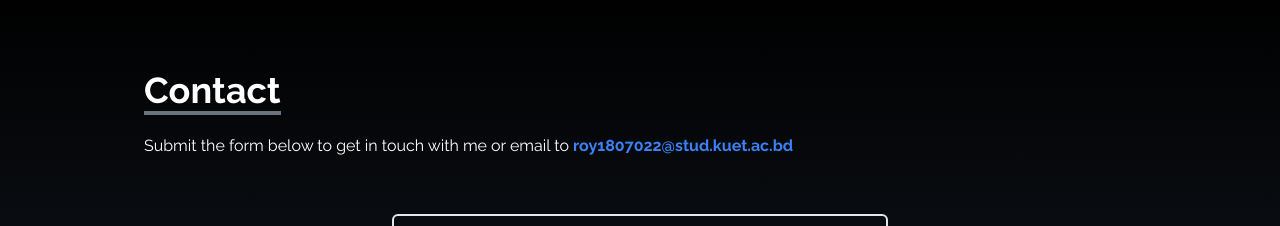
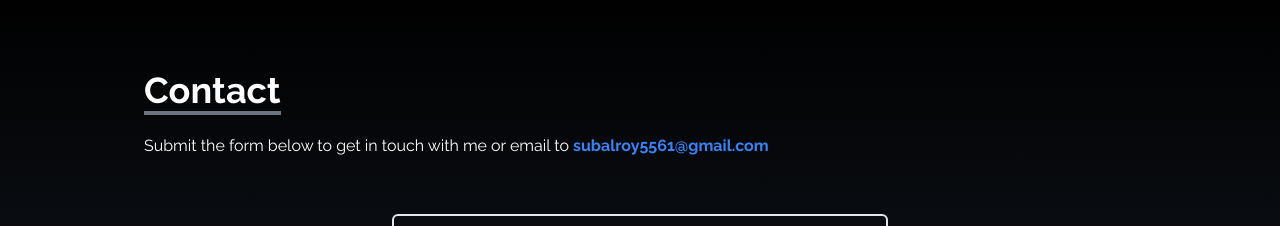
Before and after one commit to Subal-Chandra-Roy/portfolio, a React (Create React App) app: page / in a window 1280 px wide. Shown: the part 3140-3366 px from the top of the page. Built offline with nearby package versions, Linux system fonts and the light colour scheme; the HTML template or start-up script is replaced by a standard one.

Commit message:
Resume and Email updated

```diff
--- a/src/components/Contact.jsx
+++ b/src/components/Contact.jsx
@@ -10,7 +10,7 @@ const Contact = () => {
       <div className="flex flex-col p-4 justify-center max-w-screen-lg mx-auto h-full">
         <div className="pb-8">
           <p className="text-4xl font-bold inline border-b-4 border-gray-500">Contact</p>
-          <p className="py-6">Submit the form below to get in touch with me or email to <span className="text-blue-500 font-bold">roy1807022@stud.kuet.ac.bd</span></p>
+          <p className="py-6">Submit the form below to get in touch with me or email to <span className="text-blue-500 font-bold">subalroy5561@gmail.com</span></p>
         </div>
         <div className="flex justify-center items-center">
           <form action="https://getform.io/f/paygmlla" method="POST" className="flex flex-col w-full md:w-1/2">
--- a/src/components/Footer.jsx
+++ b/src/components/Footer.jsx
@@ -17,7 +17,7 @@ const Footer = () => {
         </a>
       </div>
       <div>
-      <a href="mailto:roy1807022@stud.kuet.ac.bd">
+      <a href="mailto:subalroy5561@gmail.com">
           <HiOutlineMail size={25} className="text-red-500" />
         </a>
       </div>
--- a/src/components/SocialLinks.jsx
+++ b/src/components/SocialLinks.jsx
@@ -35,7 +35,7 @@ const SocialLinks = () => {
 
         <li className="flex justify-between items-center w-40 h-14 px-4 bg-gray-500 ml-[-100px] hover:ml-[-10px] hover:rounded-md duration-300">
           <a
-            href="mailto:roy1807022@stud.kuet.ac.bd"
+            href="mailto:subalroy5561@gmail.com"
             className="flex justify-between items-center w-full text-white"
           >
             <>
```
Also changed, not shown: 1 other file (tests, documents, lock files or other folders).
